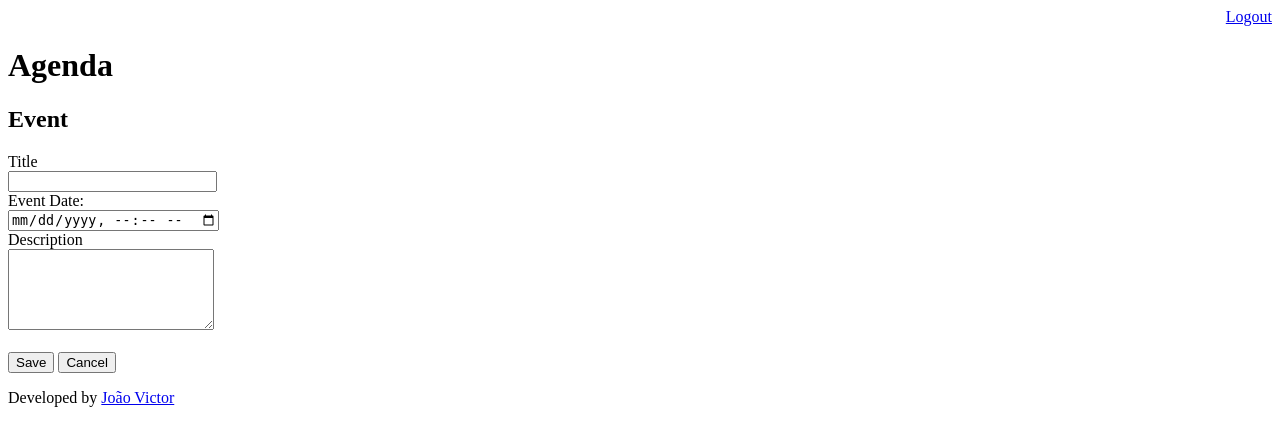
After one commit to joaovictorsoars/MySchedule, a Django app: page /agenda/event/ in a window 1280 px wide. The commit adds this page. Shown: the top 446 px of the page. Run offline with Django 3.2, Linux system fonts and the light colour scheme; a user stored in the database is signed in.

Commit message:
:sparkles: Login, Logout and Create Event Added

```diff
--- a/agenda/urls.py
+++ b/agenda/urls.py
@@ -21,5 +21,10 @@ from core import views
 urlpatterns = [
     path('', RedirectView.as_view(url='/agenda')),
     path('admin/', admin.site.urls),
-    path('agenda/', views.list_events)
+    path('agenda/', views.list_events),
+    path('agenda/event/', views.event),
+    path('agenda/event/submit', views.submit_event),
+    path('login/', views.login_user),
+    path('login/submit', views.submit_login),
+    path('logout/', views.logout_user),
 ]
--- a/core/admin.py
+++ b/core/admin.py
@@ -5,6 +5,6 @@ from core.models import Event
 
 class EventAdmin(admin.ModelAdmin):
   list_display = ('title', 'event_date', 'datetimestamp')
-  list_filter = ('title', 'event_date',)
+  list_filter = ('user', 'title', 'event_date',)
 
 admin.site.register(Event, EventAdmin)
--- a/core/views.py
+++ b/core/views.py
@@ -1,13 +1,54 @@
 from django.shortcuts import render, redirect
+from django.contrib import messages
+from django.contrib.auth import authenticate, login, logout
+from django.contrib.auth.decorators import login_required
 from core.models import Event
+
 
 # Create your views here.
 
 # def index(req):
 #   return redirect('/agenda')
 
+def login_user(req):
+  return render(req, 'login.html')
+
+def submit_login(req):
+  if req.POST:
+    username = req.POST.get('username')
+    password = req.POST.get('password')
+    user = authenticate(username=username, password=password)
+
+    if user is not None:
+      login(req, user)
+      return redirect('/')
+    else:
+      messages.error(req, "Username or password is invalid!")
+
+  return redirect('/')
+
+def logout_user(req):
+  logout(req)
+  return redirect('/')
+
+@login_required(login_url='/login/')
 def list_events(req):
   user = req.user
-  event = Event.objects.all()
+  event = Event.objects.filter(user=user)
   data = {'events': event}
   return render(req, 'agenda.html', data)
+
+@login_required(login_url='/login/')
+def event(req):
+  return render(req, 'event.html')
+
+@login_required(login_url='/login/')
+def submit_event(req):
+  if req.POST:
+    title = req.POST.get('title')
+    event_date = req.POST.get('event_date')
+    desc = req.POST.get('desc')
+    user = req.user
+    Event.objects.create(title=title, event_date=event_date, desc=desc, user=user)
+
+  return redirect('/')
--- a/templates/agenda.html
+++ b/templates/agenda.html
@@ -2,10 +2,10 @@
 
 {% block content %}
   <h2>Agendamentos</h2>
-
   <ul>
   {% for event in events %}
     <li>{{ event.title }} - {{ event.get_event_date }}</li>
   {% endfor %}
   </ul>
+  <a href="event/"><button type="button">Register</button></a>
 {% endblock %}
--- /dev/null
+++ b/templates/event.html
@@ -0,0 +1,23 @@
+{% extends "model-page.html" %}
+
+{% block content %}
+
+<h2>Event</h2>
+
+<form action="submit" method="post">{% csrf_token %}
+  <label>Title</label>
+  <br>
+  <input type="text" name="title" size="23">
+  <br>
+  <label>Event Date:</label>
+  <br>
+  <input type="datetime-local" name="event_date">
+  <br>
+  <label>Description</label>
+  <br>
+  <textarea name="desc" cols="23" rows="5"></textarea>
+  <br><br>
+  <button type="submit">Save</button>
+  <a href="/"><button type="button">Cancel</button></a>
+</form>
+{% endblock %}
--- a/templates/model-header.html
+++ b/templates/model-header.html
@@ -1,4 +1,7 @@
   <meta charset="UTF-8">
   <meta name="viewport" content="width=device-width, initial-scale=1.0">
   <title>Agenda</title>
+  <div align="right">
+    <a href="/logout">Logout</a>
+  </div>
   <h1>Agenda</h1>
```
Also changed, not shown: templates/login.html (added, +27 -0 lines), 1 other file.
